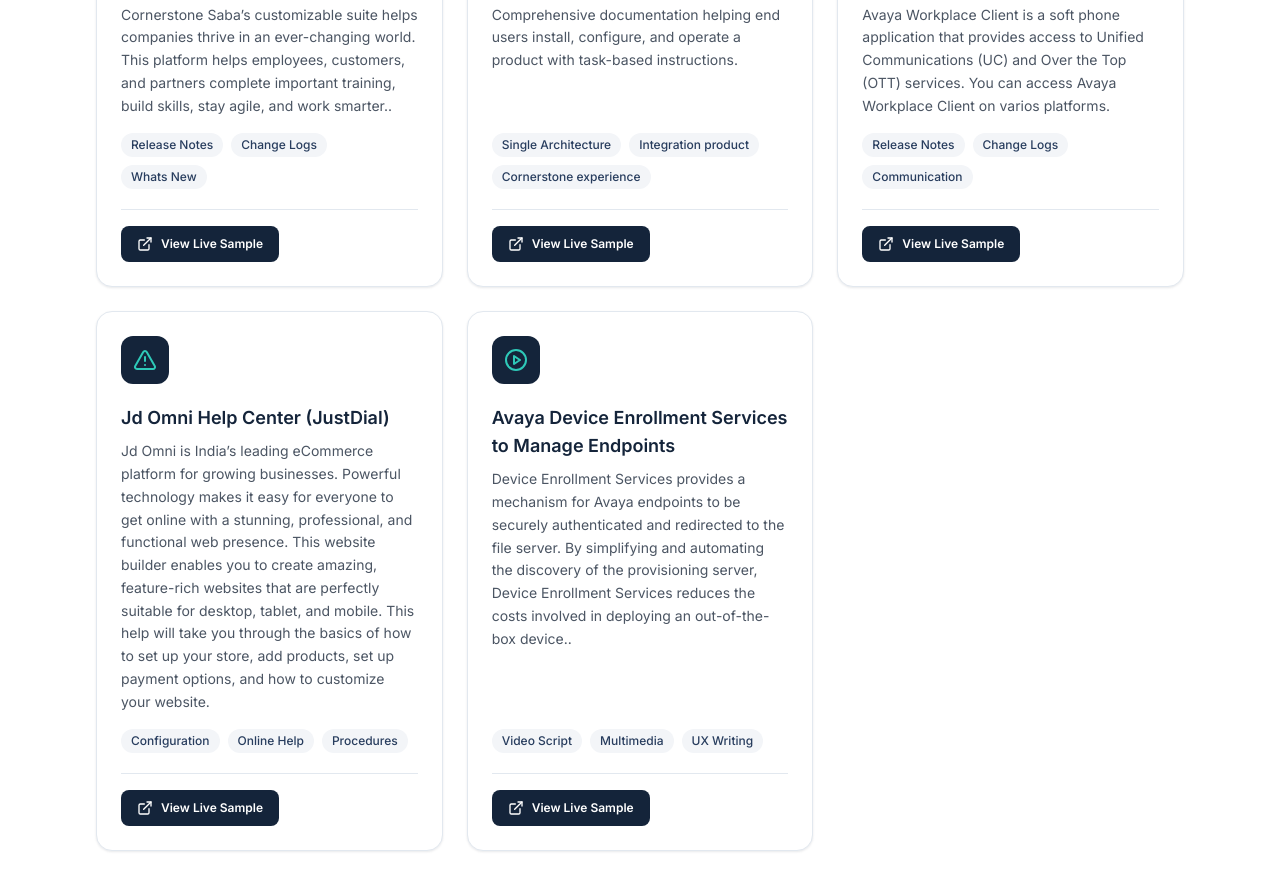
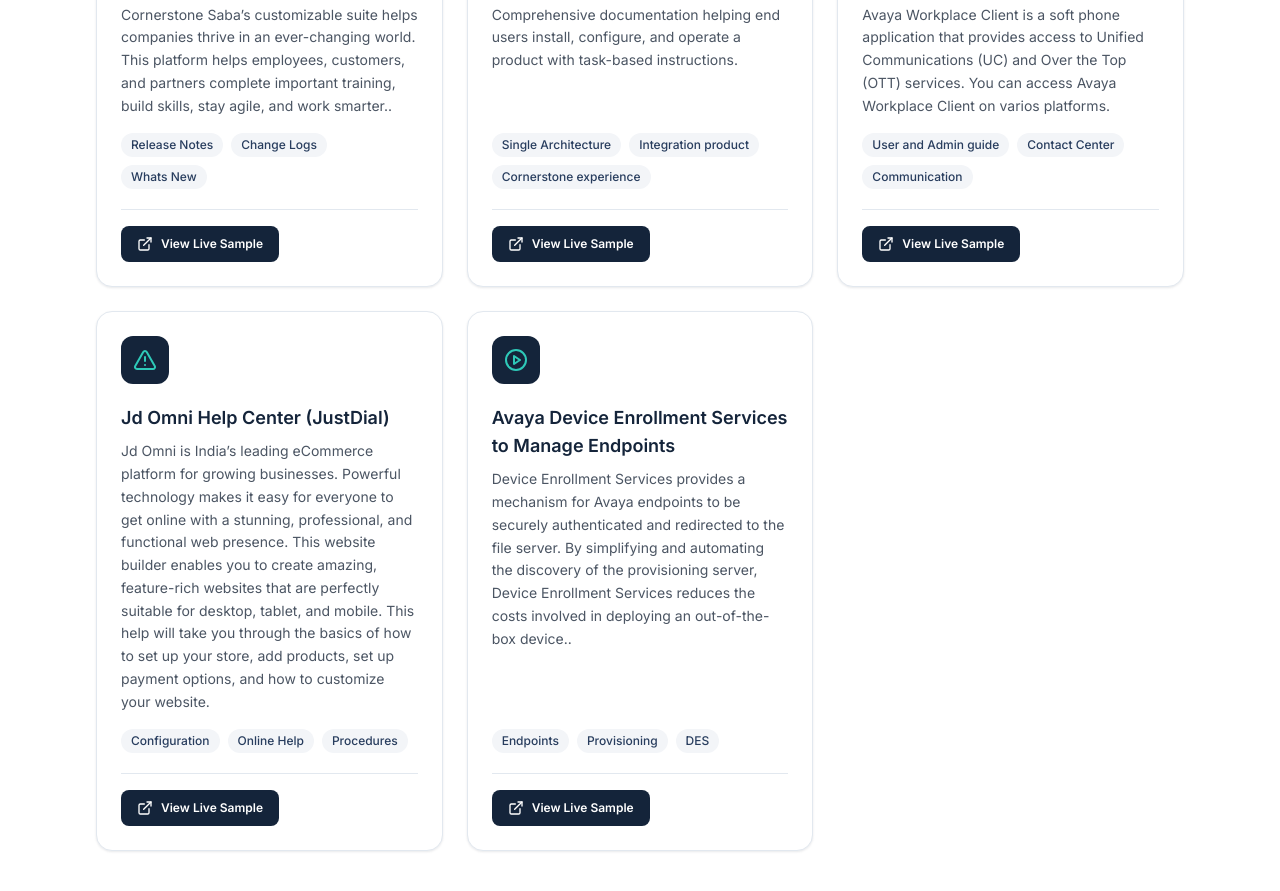
Before and after one commit to mahadevbabies7-creator/senior-technical-writer-portfolio, a React (Vite) app: page / in a window 1280 px wide. Shown: the part 3960-4851 px from the top of the page. Built offline with nearby package versions, Linux system fonts and the light colour scheme.

Commit message:
Update portfolio.ts

```diff
--- a/src/data/portfolio.ts
+++ b/src/data/portfolio.ts
@@ -216,7 +216,7 @@ export const portfolio: PortfolioItem[] = [
     type: 'Avaya Workplace Client Notes',
     description:
       'Avaya Workplace Client is a soft phone application that provides access to Unified Communications (UC) and Over the Top (OTT) services. You can access Avaya Workplace Client on varios platforms.',
-    tags: ['Release Notes', 'Change Logs', 'Communication'],
+    tags: ['User and Admin guide', 'Contact Center', 'Communication'],
     icon: BookOpen,
     sampleUrl: 'https://documentation.avaya.com/en-us/home/bundle/avaya-communicator/avaya_ix_workplace_client_overview_specification_a/avaya-workplace-client-overview.html',
     caseStudy: {
@@ -250,7 +250,7 @@ export const portfolio: PortfolioItem[] = [
     type: 'Avaya Device Enrollment Services to Manage Endpoints',
     description:
       'Device Enrollment Services provides a mechanism for Avaya endpoints to be securely authenticated and redirected to the file server. By simplifying and automating the discovery of the provisioning server, Device Enrollment Services reduces the costs involved in deploying an out-of-the-box device..',
-    tags: ['Video Script', 'Multimedia', 'UX Writing'],
+    tags: ['Endpoints', 'Provisioning', 'DES'],
     icon: PlayCircle,
     sampleUrl: 'https://documentation.avaya.com/en-us/home/bundle/device-enrollment-service/usingavayadeviceenrollmentservicestomanageendpoint/device-enrollment-services-overview.html',
     caseStudy: {
```
